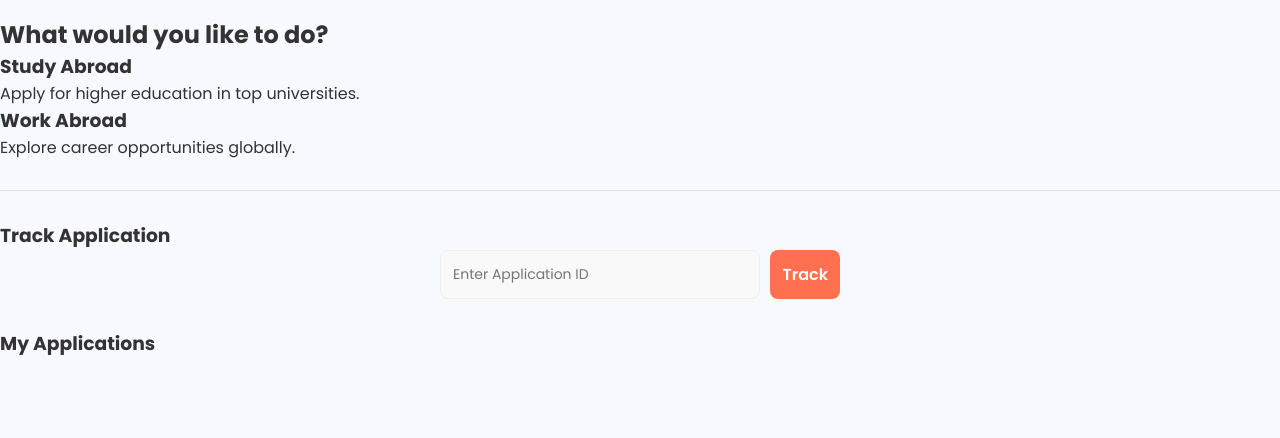
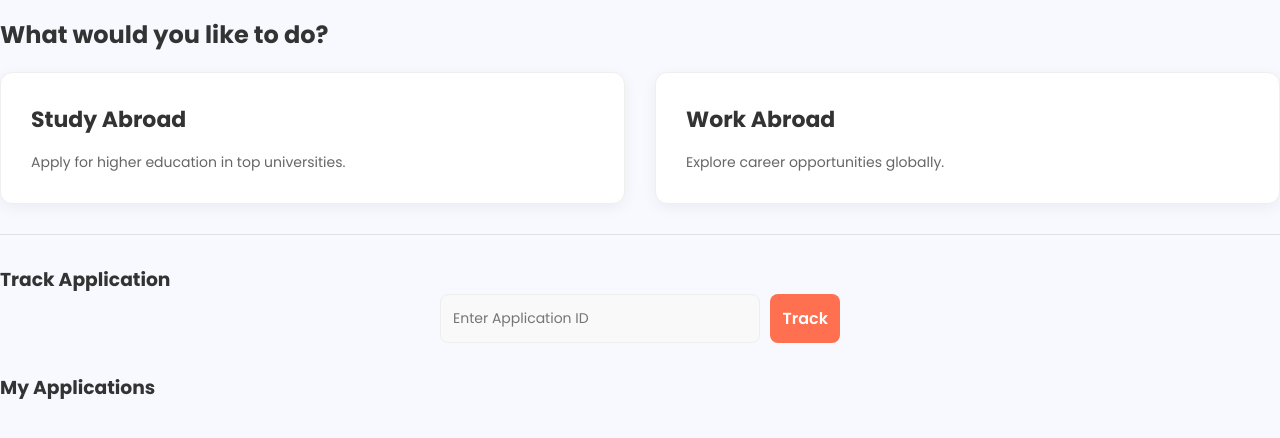
Before and after one commit to ananyasreejith/GlobalPathwayImmersionPlatformDevelopment, a website: page public/student-dashboard.html in a window 1280 px wide. Shown: the part 54-492 px from the top of the page. Drawn offline with Linux system fonts and the light colour scheme; no server answers; sample sign-in values are in the browser's storage.

Commit message:
Style dashboard options as cards

```diff
--- a/public/css/style.css
+++ b/public/css/style.css
@@ -322,3 +322,44 @@ button:hover {
         /* Simple mobile hide for now */
     }
 }
+
+/* Dashboard Options (Cards) */
+.dashboard-options {
+    display: flex;
+    gap: 30px;
+    margin-top: 20px;
+    flex-wrap: wrap;
+}
+
+.option-card {
+    background: white;
+    padding: 30px;
+    border-radius: 12px;
+    box-shadow: 0 4px 15px rgba(0, 0, 0, 0.05);
+    border: 1px solid #eee;
+    flex: 1;
+    min-width: 280px;
+    cursor: pointer;
+    transition: transform 0.3s ease, box-shadow 0.3s ease, border-color 0.3s ease;
+}
+
+.option-card:hover {
+    transform: translateY(-5px);
+    box-shadow: 0 10px 25px rgba(0, 0, 0, 0.1);
+    border-color: var(--primary-color);
+}
+
+.option-card h3 {
+    color: var(--text-dark);
+    margin-bottom: 15px;
+    font-size: 22px;
+    display: flex;
+    align-items: center;
+    gap: 10px;
+}
+
+.option-card p {
+    color: var(--text-light);
+    font-size: 14px;
+    line-height: 1.6;
+}
```
